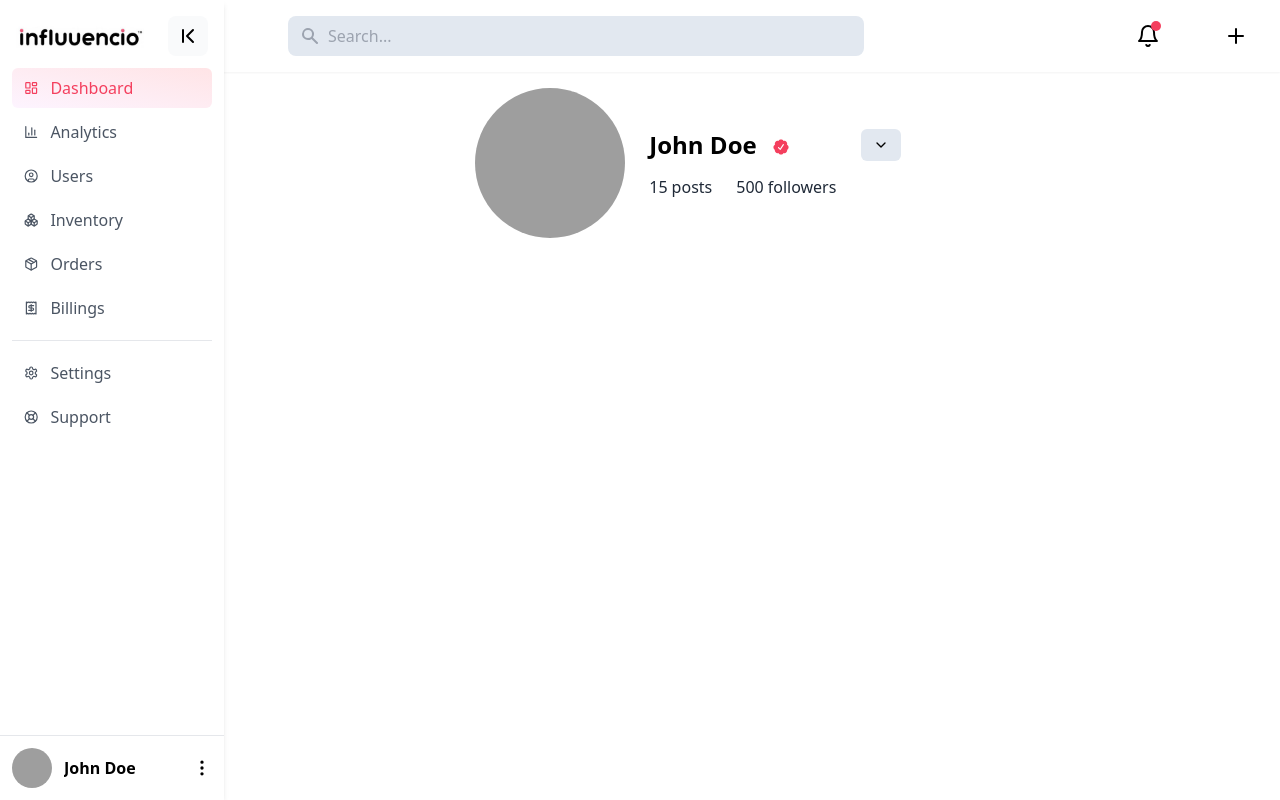
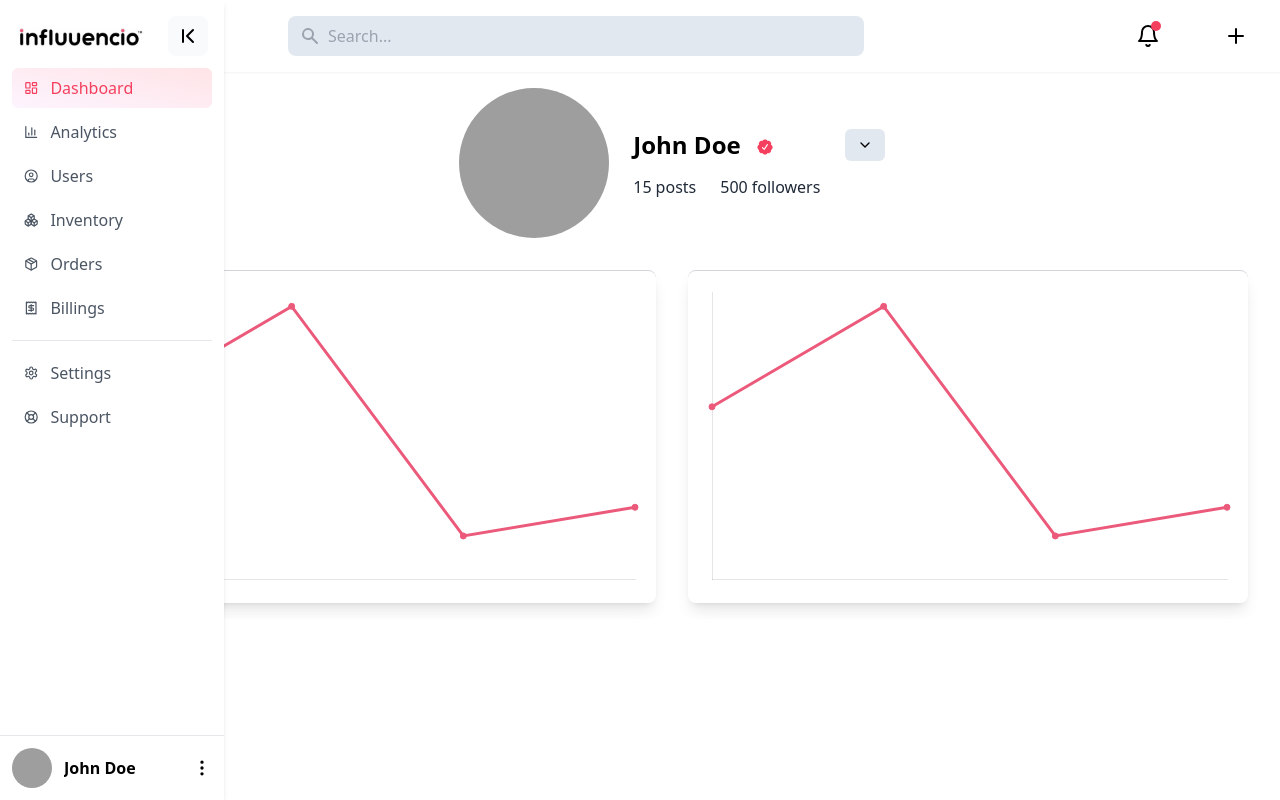
Before and after one commit to aniruddha-chaudhari/client, a React (Vite) app: page /analytics in a window 1280 px wide. Built offline with nearby package versions, Linux system fonts and the light colour scheme; grey boxes are pictures that could not be loaded.

Commit message:
added graph static in analytics page

```diff
--- a/package.json
+++ b/package.json
@@ -10,8 +10,10 @@
     "preview": "vite preview"
   },
   "dependencies": {
+    "chart.js": "^4.4.2",
     "lucide-react": "^0.363.0",
     "react": "^18.2.0",
+    "react-chartjs-2": "^5.2.0",
     "react-dom": "^18.2.0",
     "react-router-dom": "^6.22.3"
   },
--- a/src/pages/analytics.jsx
+++ b/src/pages/analytics.jsx
@@ -1,11 +1,13 @@
-import React from 'react'
+import React from 'react';
 import BigUserProfileCard from '../components/cards/Bigprofilecard';
+import { Chart as ChartJS } from 'chart.js/auto';
+import { Line } from 'react-chartjs-2';
 
-const analytics = () => {
+const Analytics = () => {
   return (
-        <div className='mx-4 w-full overflow-hidden'>
-            <div className='grid grid-cols-12'>
-                <div className='col-span-12 flex justify-center'>
+    <div className="mx-4 overflow-hidden">
+      <div className="grid grid-cols-12">
+        <div className="col-span-12 flex justify-center">
           <BigUserProfileCard
             profilePic="https://i.pravatar.cc/"
             username="John Doe"
@@ -16,13 +18,97 @@ const analytics = () => {
             verified={true}
           />
         </div>
-                <div className='cols-span-12'>
-
+      </div>
+      <div className="grid grid-cols-12">
+        <div className="col-span-6 p-4 rounded-lg shadow-lg mx-4 my-4 border-t border-gray-300">
+          <Line
+            data={{
+              labels: ['Red', 'Blue', 'Yellow', 'Green'],
+              datasets: [
+                {
+                  label: 'color',
+                  data: [12, 19, 3, 5],
+                  backgroundColor: 'rgba(236, 90, 123, 1)',
+                  borderColor: 'rgba(236, 90, 123, 1)',
+                },
+              ],
+            }}
+            options={{
+              maintainAspectRatio: false,
+              scales: {
+                x: {
+                  grid: {
+                    display: false, // Remove x-axis grid lines
+                  },
+                  ticks: {
+                      display: false, // Remove x-axis tick labels
+                  }
+                },
+                y: {
+                  beginAtZero: true,
+                  grid: {
+                    display: false, // Remove y-axis grid lines
+                  },
+                  ticks: {
+                    display: false, // Remove y-axis tick labels
+                  },
+                },
+              },
+              plugins: {
+                legend: {
+                  display: false, // Remove the legend
+                },
+              },
+            }}
+            height={300}
+          />
+        </div>
+        <div className="col-span-6 p-4 rounded-lg shadow-lg mx-4 my-4 border-t border-gray-300">
+        <Line
+            data={{
+              labels: ['Red', 'Blue', 'Yellow', 'Green'],
+              datasets: [
+                {
+                  label: 'color',
+                  data: [12, 19, 3, 5],
+                  backgroundColor: 'rgba(236, 90, 123, 1)',
+                  borderColor: 'rgba(236, 90, 123, 1)',
+                },
+              ],
+            }}
+            options={{
+              maintainAspectRatio: false,
+              scales: {
+                x: {
+                  grid: {
+                    display: false, // Remove x-axis grid lines
+                  },
+                  ticks: {
+                      display: false, // Remove x-axis tick labels
+                  }
+                },
+                y: {
+                  beginAtZero: true,
+                  grid: {
+                    display: false, // Remove y-axis grid lines
+                  },
+                  ticks: {
+                    display: false, // Remove y-axis tick labels
+                  },
+                },
+              },
+              plugins: {
+                legend: {
+                  display: false, // Remove the legend
+                },
+              },
+            }}
+            height={300}
+          />
         </div>
       </div>
+    </div>
+  );
+};
 
-        </div>
-    )
-}
-
-export default analytics
+export default Analytics;
```
Also changed, not shown: 1 other file (tests, documents, lock files or other folders). Lines whose indentation alone changed are shown as unchanged.
